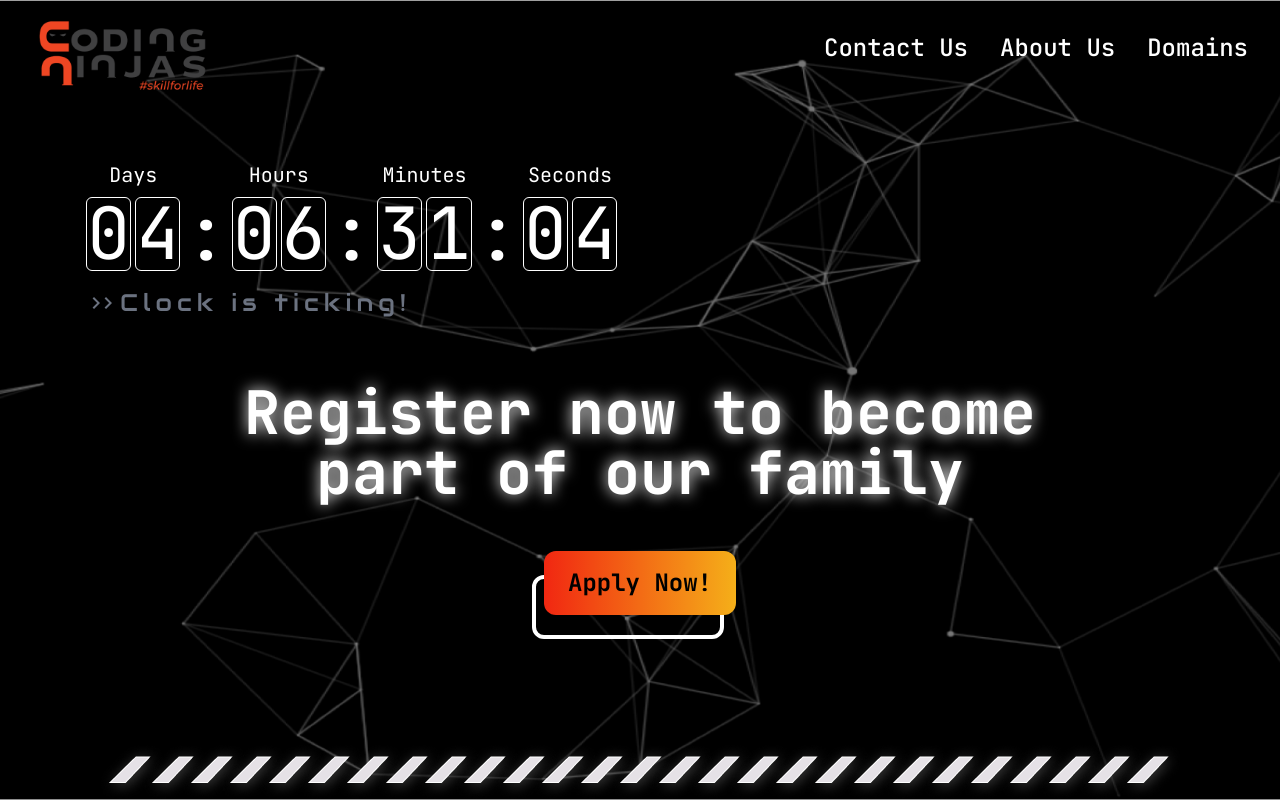
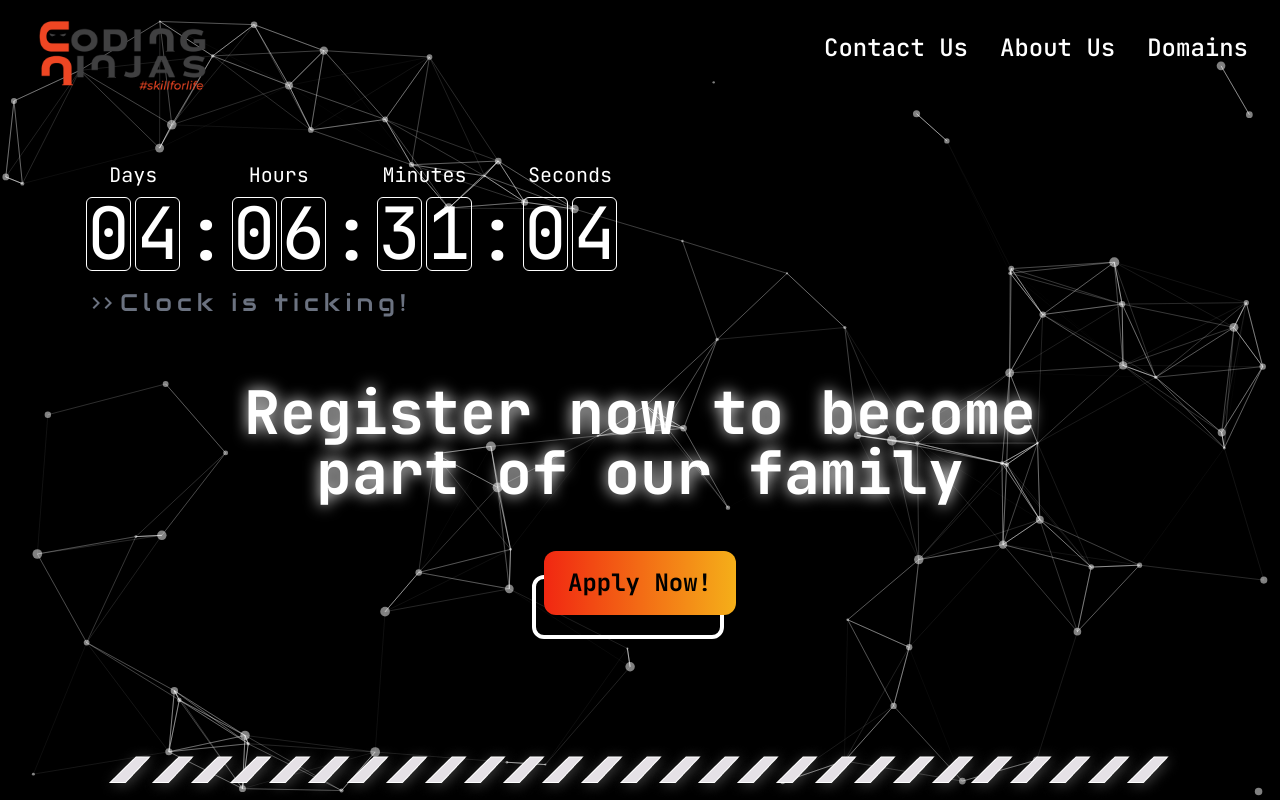
Before and after one commit to Coding-Ninjas-Club-SRM/Recruitment-22, a React (Create React App) app: page / in a window 1280 px wide. Shown: the top 800 px of the page. Built offline with nearby package versions, Linux system fonts and the light colour scheme.

Commit message:
Change background to tsparticles

```diff
--- a/package.json
+++ b/package.json
@@ -11,6 +11,8 @@
     "react-icons": "^4.4.0",
     "react-router-dom": "^6.4.1",
     "react-scripts": "5.0.1",
+    "react-tsparticles": "^2.3.3",
+    "tsparticles": "^2.3.4",
     "web-vitals": "^2.1.4"
   },
   "scripts": {
--- a/src/App.jsx
+++ b/src/App.jsx
@@ -6,7 +6,7 @@
 
 function App() {
   return (
-    <div className="bg-black text-white">
+    <div className="text-white">
       <Navbar />
       <Landing />
       <About />
--- a/src/Components/Landing/Landing.jsx
+++ b/src/Components/Landing/Landing.jsx
@@ -1,12 +1,23 @@
-import React from "react";
+import React, { useCallback } from "react";
 import { MdOutlineKeyboardArrowRight } from "react-icons/md";
+import Particles from "react-tsparticles";
+import { loadFull } from "tsparticles";
 import line from "./assets/line.png";
 import Timer from "./components/Timer";
 import style from "./Landing.module.css";
 
 function Landing() {
+  const particlesInit = useCallback(async (engine) => {
+    console.log(engine);
+    await loadFull(engine);
+  }, []);
+
+  const particlesLoaded = useCallback(async (container) => {
+    await console.log(container);
+  }, []);
+
   return (
-    <div className="w-full h-screen bg-landingbg bg-cover flex flex-col justify-center items-center">
+    <div className="w-full h-screen flex flex-col justify-center items-center">
       <div className="md:pl-[84px] py-6 md:self-start">
         <Timer className="py-4" />
         <p className="text-gray-500 text-xl xs:text-2xl flex flex-row items-center font-audiowide tracking-[0.21em] py-4">
@@ -44,6 +55,88 @@
         alt=""
         className="w-7/10 absolute bottom-0 left-0 right-0 block ml-auto mr-auto"
       />
+
+      <div id="particles-js"></div>
+      <script src="particles.js"></script>
+
+      <Particles
+        className="-z-10"
+        id="tsparticles"
+        init={particlesInit}
+        loaded={particlesLoaded}
+        options={{
+          background: {
+            color: {
+              value: "#000000",
+            },
+          },
+          fpsLimit: 120,
+          interactivity: {
+            events: {
+              onClick: {
+                enable: true,
+                mode: "push",
+              },
+              onHover: {
+                enable: true,
+                mode: "repulse",
+              },
+              resize: true,
+            },
+            modes: {
+              push: {
+                quantity: 4,
+              },
+              repulse: {
+                distance: 200,
+                duration: 0.4,
+              },
+            },
+          },
+          particles: {
+            color: {
+              value: "#ffffff",
+            },
+            links: {
+              color: "#ffffff",
+              distance: 150,
+              enable: true,
+              opacity: 0.5,
+              width: 1,
+            },
+            collisions: {
+              enable: true,
+            },
+            move: {
+              directions: "none",
+              enable: true,
+              outModes: {
+                default: "bounce",
+              },
+              random: false,
+              speed: 6,
+              straight: false,
+            },
+            number: {
+              density: {
+                enable: true,
+                area: 800,
+              },
+              value: 80,
+            },
+            opacity: {
+              value: 0.5,
+            },
+            shape: {
+              type: "circle",
+            },
+            size: {
+              value: { min: 1, max: 5 },
+            },
+          },
+          detectRetina: true,
+        }}
+      />
     </div>
   );
 }
```
Also changed, not shown: 1 other file (tests, documents, lock files or other folders).
